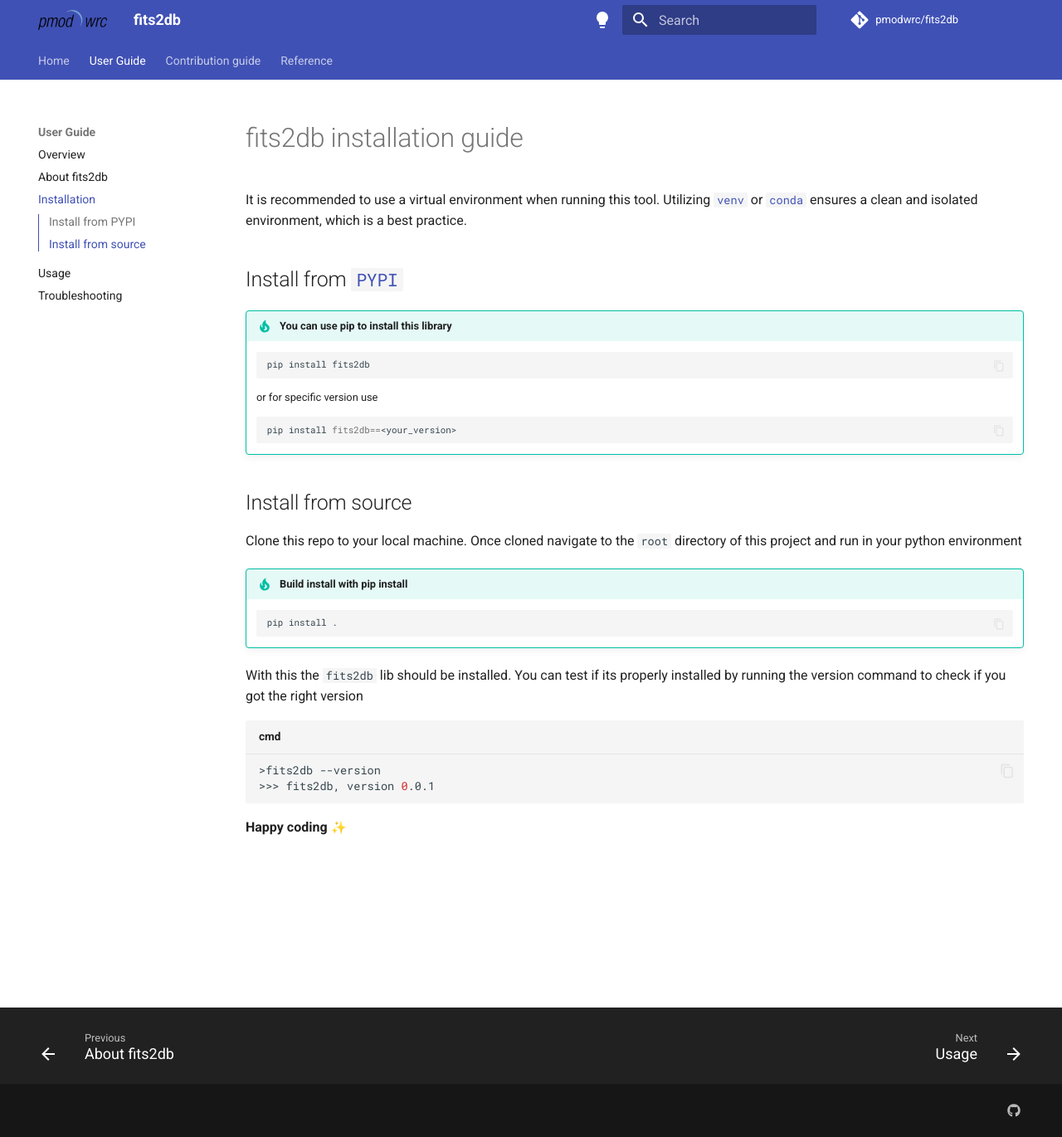
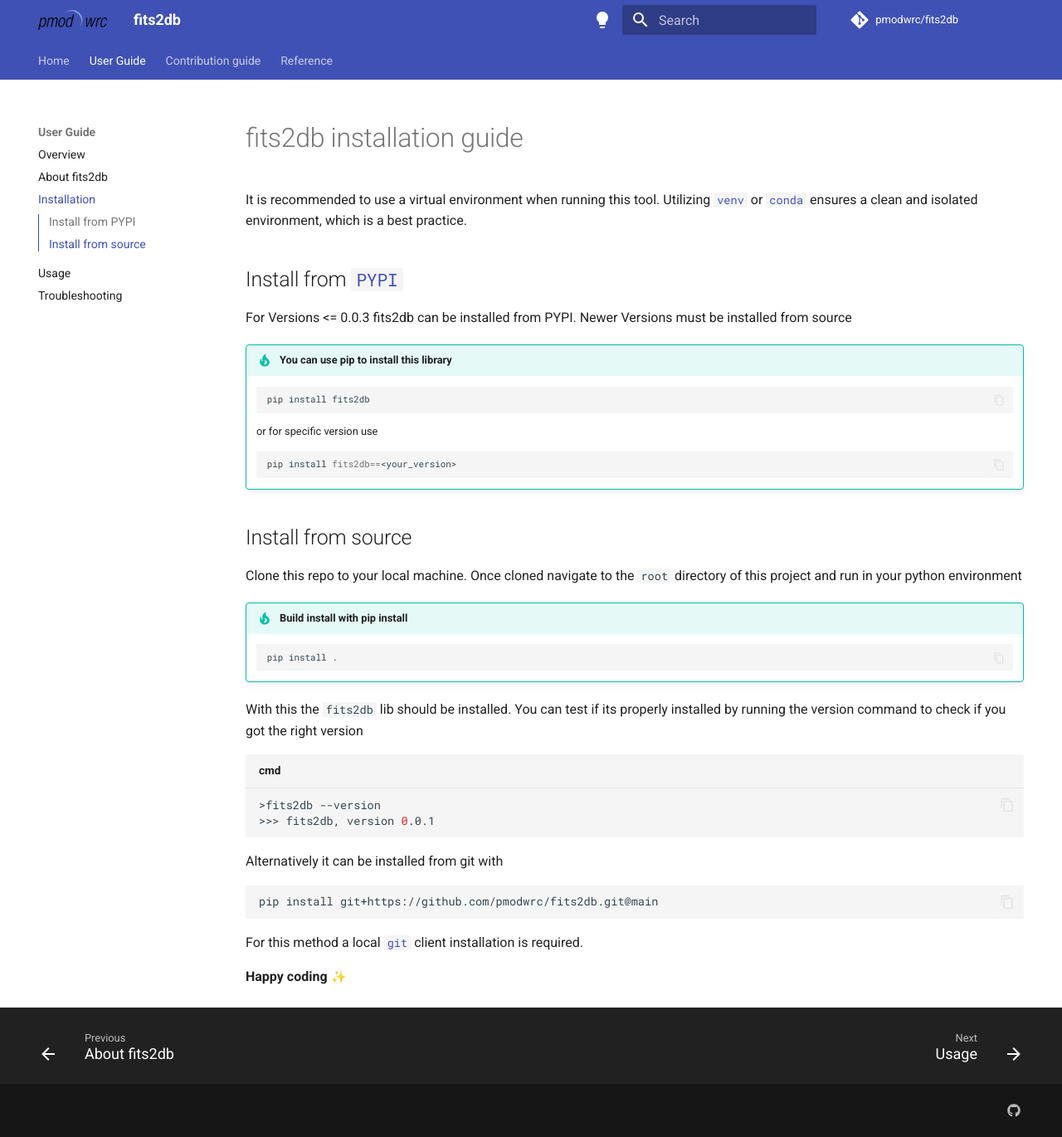
Before and after one commit to pmodwrc/fits2db, an MkDocs documentation site: the page built from docs/user-guide/installation.md, in a window 1280 px wide and 1370 px high. Shown: the whole window at 83% size. Built offline with MkDocs 1.6.1 and Material for MkDocs 9.7.7, drawn with Linux system fonts in a browser that asks for light colours; emoji names are drawn with the system emoji font; comment, search, counter and statistics services are not loaded.

Commit message:
doc update

````diff
--- a/docs/user-guide/installation.md
+++ b/docs/user-guide/installation.md
@@ -3,7 +3,7 @@
 It is recommended to use a virtual environment when running this tool. Utilizing [`venv`](https://docs.python.org/3/library/venv.html) or [`conda`](https://www.anaconda.com/) ensures a clean and isolated environment, which is a best practice.
 
 ## Install from [`PYPI`](https://pypi.org/project/fits2db/)
-
+For Versions <= 0.0.3 fits2db can be installed from PYPI. Newer Versions must be installed from source
 
 !!! tip "You can use pip to install this library "
     ```bash
@@ -27,4 +27,10 @@
 >>> fits2db, version 0.0.1
 ```
 
+Alternatively it can be installed from git with
+```bash
+pip install git+https://github.com/pmodwrc/fits2db.git@main
+```
+For this method a local [`git`](https://git-scm.com/downloads/win) client installation is required.
+
 **Happy coding :sparkles:**
````
Also changed, not shown: docs/user-guide/overview.md (+4 -1 lines), docs/user-guide/usage.md (+1 -1 lines), docs/contribution/setup.md (line endings or trailing spaces).
